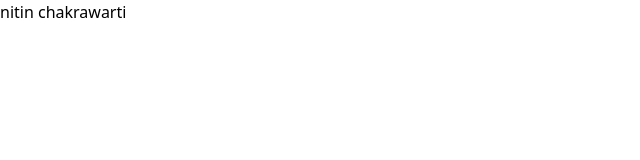
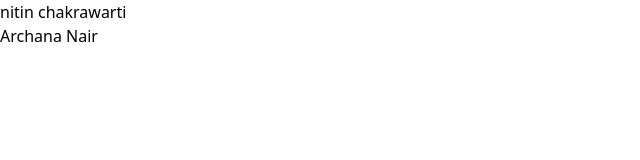
Before and after one commit to NitinChakrawarti/Restaurant_Website, a React (Vite) app: page / in a window 1280 px wide. Shown: the top 160 px of the page, without its empty margins (0-640 px from the left). Built offline with nearby package versions, Linux system fonts and the light colour scheme.

Commit message:
name added2

```diff
--- a/src/App.jsx
+++ b/src/App.jsx
@@ -10,6 +10,7 @@ function App() {
     <h1 className="">
       nitin chakrawarti
     </h1>
+    <h1 > Archana Nair</h1>
 
     </>
   )
```
